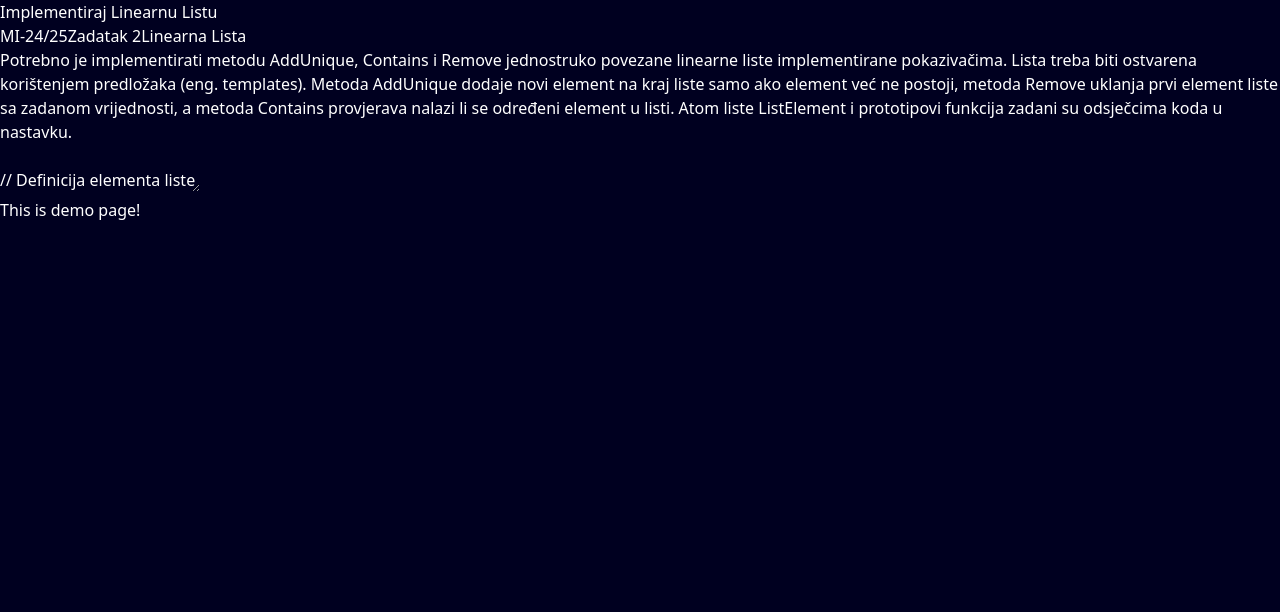
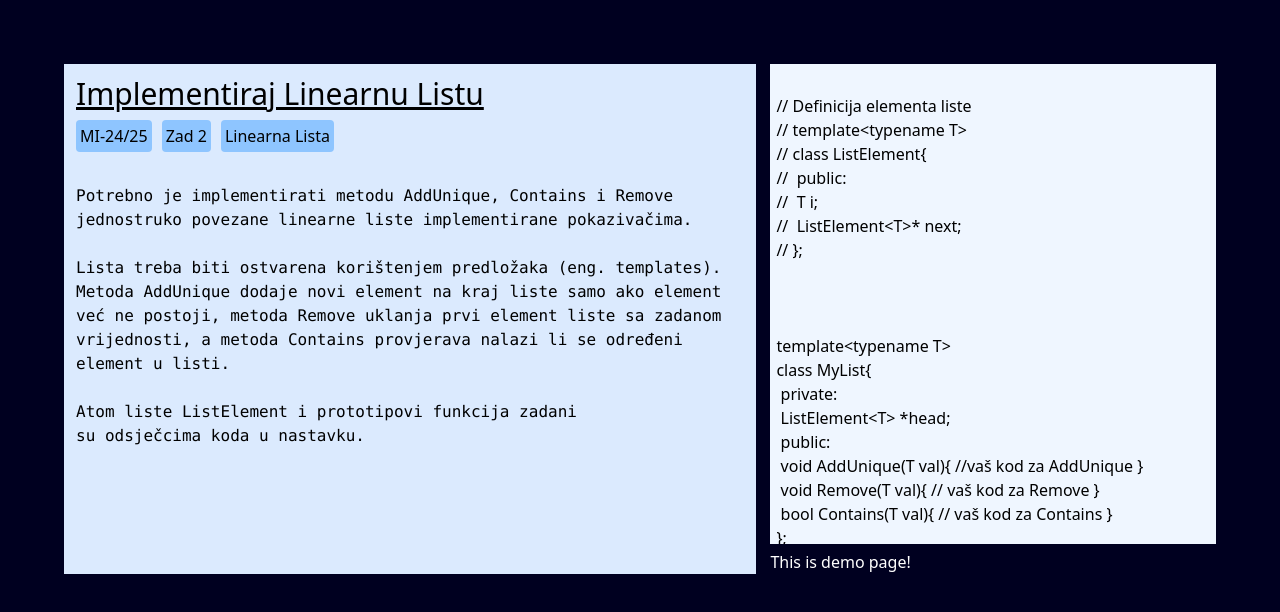
Before and after one commit to karlocehulic19/algofer, a Next.js app in the folder client/: page /demo in a window 1280 px wide. Shown: the top 612 px of the page. Built offline with nearby package versions, Linux system fonts and the light colour scheme.

Commit message:
feat: add styling to demo page

```diff
--- a/client/src/app/demo/page.tsx
+++ b/client/src/app/demo/page.tsx
@@ -1,26 +1,30 @@
+import { Category } from "@/src/components/Category";
+
 export default function page() {
   return (
-    <div>
-      <div>
-        <h1>Implementiraj Linearnu Listu</h1>
-        <div>
-          <span>MI-24/25</span>
-          <span>Zadatak 2</span>
-          <span>Linearna Lista</span>
+    <div className="flex p-[5vw] gap-3.5">
+      <div className="flex flex-3 bg-blue-100 text-black p-3 gap-2 flex-col">
+        <h1 className="text-3xl underline">Implementiraj Linearnu Listu</h1>
+        <div className="flex gap-2.5">
+          <Category>MI-24/25</Category>
+          <Category>Zad 2</Category>
+          <Category>Linearna Lista</Category>
         </div>
-        <p>
-          Potrebno je implementirati metodu AddUnique, Contains i Remove
-          jednostruko povezane linearne liste implementirane pokazivačima. Lista
-          treba biti ostvarena korištenjem predložaka (eng. templates). Metoda
-          AddUnique dodaje novi element na kraj liste samo ako element već ne
-          postoji, metoda Remove uklanja prvi element liste sa zadanom
-          vrijednosti, a metoda Contains provjerava nalazi li se određeni
-          element u listi. Atom liste ListElement i prototipovi funkcija zadani
-          su odsječcima koda u nastavku.
-        </p>
+        <pre className="whitespace-break-spaces">
+          {`
+Potrebno je implementirati metodu AddUnique, Contains i Remove jednostruko povezane linearne liste implementirane pokazivačima.
+
+Lista treba biti ostvarena korištenjem predložaka (eng. templates). Metoda AddUnique dodaje novi element na kraj liste samo ako element već ne postoji, metoda Remove uklanja prvi element liste sa zadanom vrijednosti, a metoda Contains provjerava nalazi li se određeni element u listi.
+
+Atom liste ListElement i prototipovi funkcija zadani
+su odsječcima koda u nastavku.
+
+`}
+        </pre>
       </div>
-      <div>
+      <div className="flex-2">
         <textarea
+          className="bg-blue-50 text-black p-1.5 w-[100%] h-[60vh] resize-none"
           defaultValue={`
 // Definicija elementa liste
 // template<typename T>
--- /dev/null
+++ b/client/src/components/Category.tsx
@@ -0,0 +1,3 @@
+export function Category({ children }: { children: React.ReactNode }) {
+  return <span className="bg-blue-300 p-1 rounded-sm">{children}</span>;
+}
```
